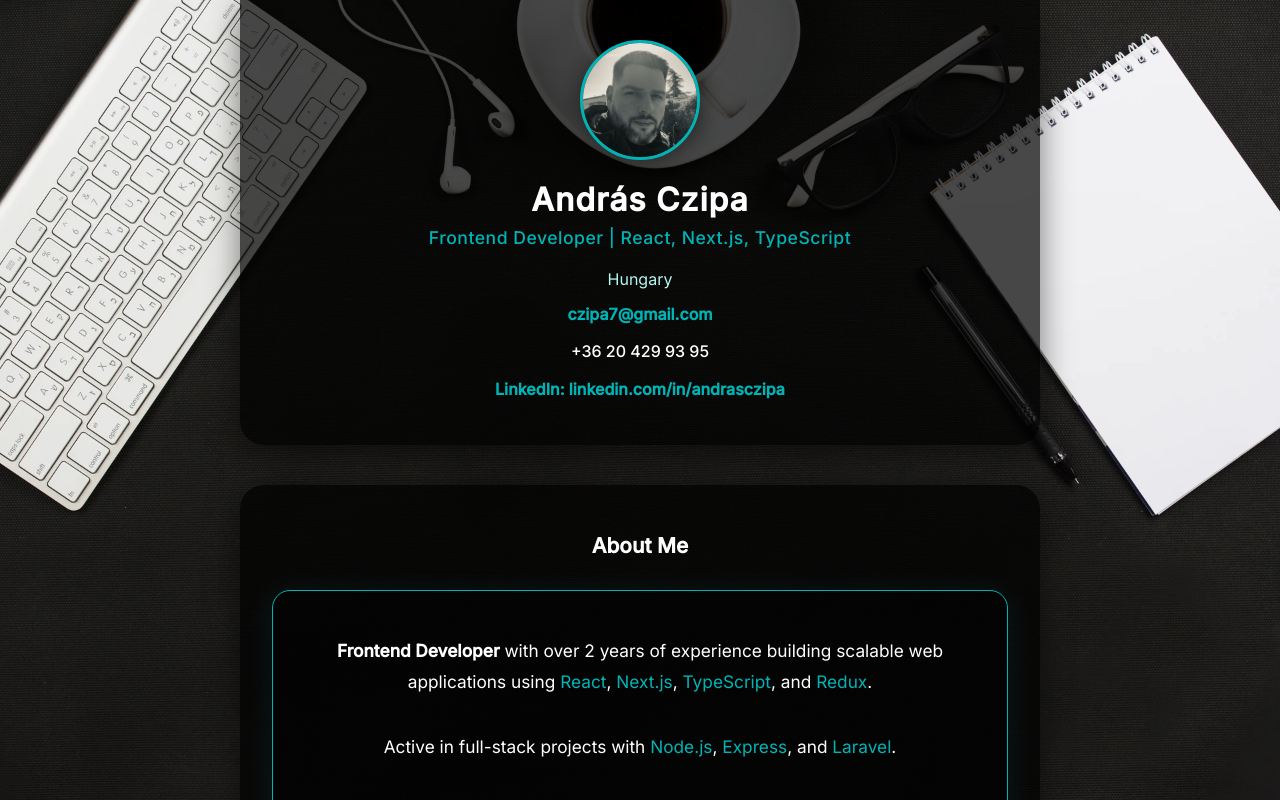
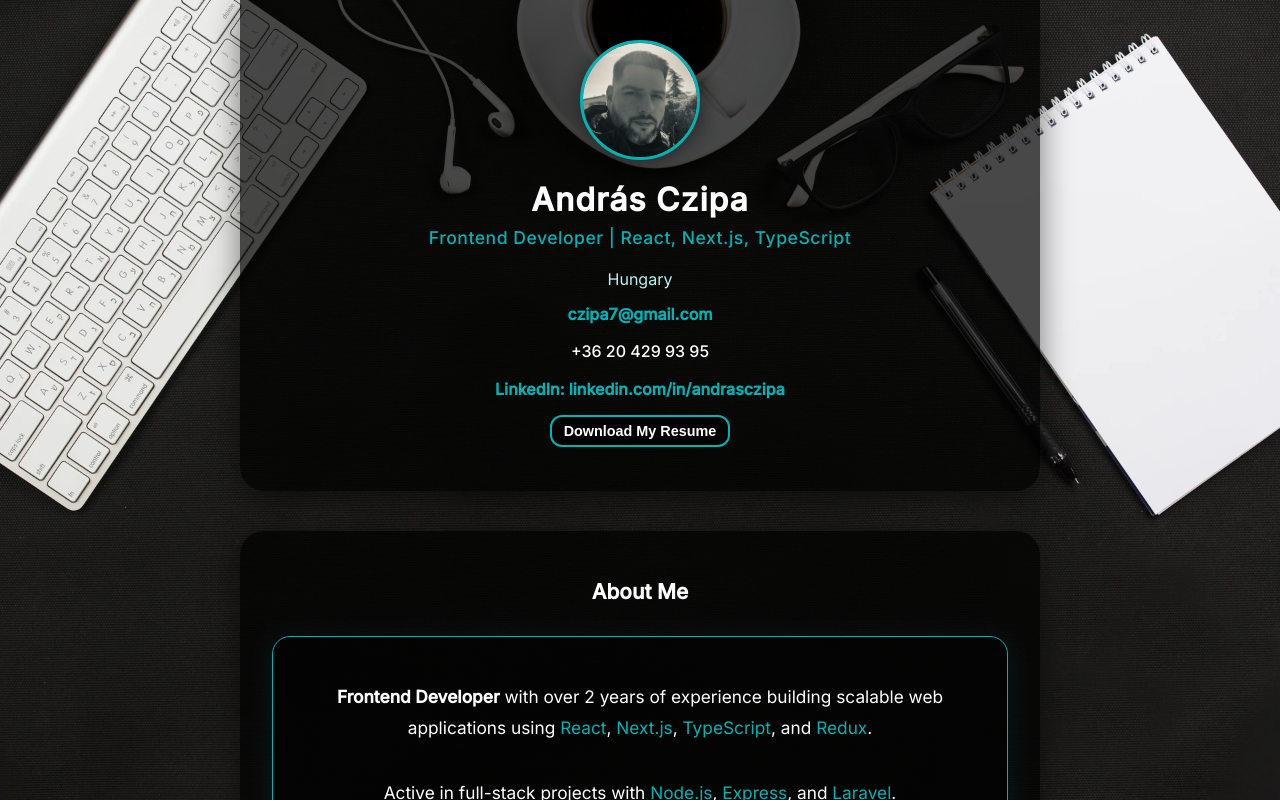
Before and after one commit to Kelaro7/azipa, a React (Vite) app: page / in a window 1280 px wide. Built offline with nearby package versions, Linux system fonts and the light colour scheme.

Commit message:
fix: experiences, add downloadresume

```diff
--- a/src/Sections/Header.tsx
+++ b/src/Sections/Header.tsx
@@ -1,4 +1,5 @@
 import { FC } from "react";
+import Resume from "./Resume";
 
 const Header: FC = () => {
   return (
@@ -17,6 +18,7 @@ const Header: FC = () => {
         >
           LinkedIn: linkedin.com/in/andrasczipa
         </a>
+        <Resume />
       </div>
     </header>
   );
--- /dev/null
+++ b/src/Sections/Resume.tsx
@@ -0,0 +1,24 @@
+import { FC } from "react";
+
+const Resume: FC = () => {
+  const handleDownload = () => {
+    // Replace with your actual resume file path
+    const resumeUrl = "/Andras-Czipa-Frontend-Resume.pdf";
+    const link = document.createElement("a");
+    link.href = resumeUrl;
+    link.download = "Andras-Czipa-Frontend-Resume.pdf";
+    document.body.appendChild(link);
+    link.click();
+    document.body.removeChild(link);
+  };
+
+  return (
+    <div>
+      <button className="resume-button" onClick={handleDownload}>
+        Download My Resume
+      </button>
+    </div>
+  );
+};
+
+export default Resume;
--- a/src/Sections/utils.ts
+++ b/src/Sections/utils.ts
@@ -4,8 +4,13 @@ export const experiences = [
     company: "Byborg Enterprises",
     date: "Nov 2023 – Oct 2025",
     responsibilities: [
-      "Developed scalable, high-performance web applications using React.js, Next.js, TypeScript, and Redux.",
-      "Integrated RESTful APIs built in Node.js and PHP for dynamic, data-driven features.",
+      "Developed scalable, high-performance web applications using React.js, Next.js, TypeScript, and Redux, ensuring optimal performance and maintainability.",
+      "Integrated RESTful APIs built with Node.js and PHP, enabling dynamic, data-driven features across multiple modules.",
+      "Implemented Matomo analytics from scratch and integrated it into the main project, providing advanced tracking and user insights for product optimization.",
+      "Collaborated within Agile (Scrum and Kanban) teams to deliver features on schedule while maintaining high quality and consistency.",
+      "Adhered to best coding practices, ensuring clean, reusable, and maintainable code following industry standards.",
+      "Contributed to UI/UX improvements, enhancing accessibility, responsiveness, and overall user experience across platforms.",
+      "Translated Figma designs into pixel-perfect, responsive components aligned with design and branding guidelines.",
     ],
   },
   {
--- a/src/index.css
+++ b/src/index.css
@@ -232,6 +232,24 @@ body {
   overflow-x: hidden;
 }
 
+.resume-button {
+  display: inline-block;
+  background: #000000;
+  color: #ffffff;
+  font-weight: 600;
+  padding: 6px 12px;
+  border-radius: 12px;
+  margin: 4px;
+  font-size: 0.9rem;
+  border: 2px solid #00b4b6;
+  transition: background 0.2s, color 0.2s, border-color 0.2s;
+  cursor: pointer;
+}
+
+.resume-button:hover {
+  color: #00b4b6;
+}
+
 @media (max-width: 768px) {
   .portfolio-page {
     background-size: cover !important;
```
Also changed, not shown: 1 other file (tests, documents, lock files or other folders).
